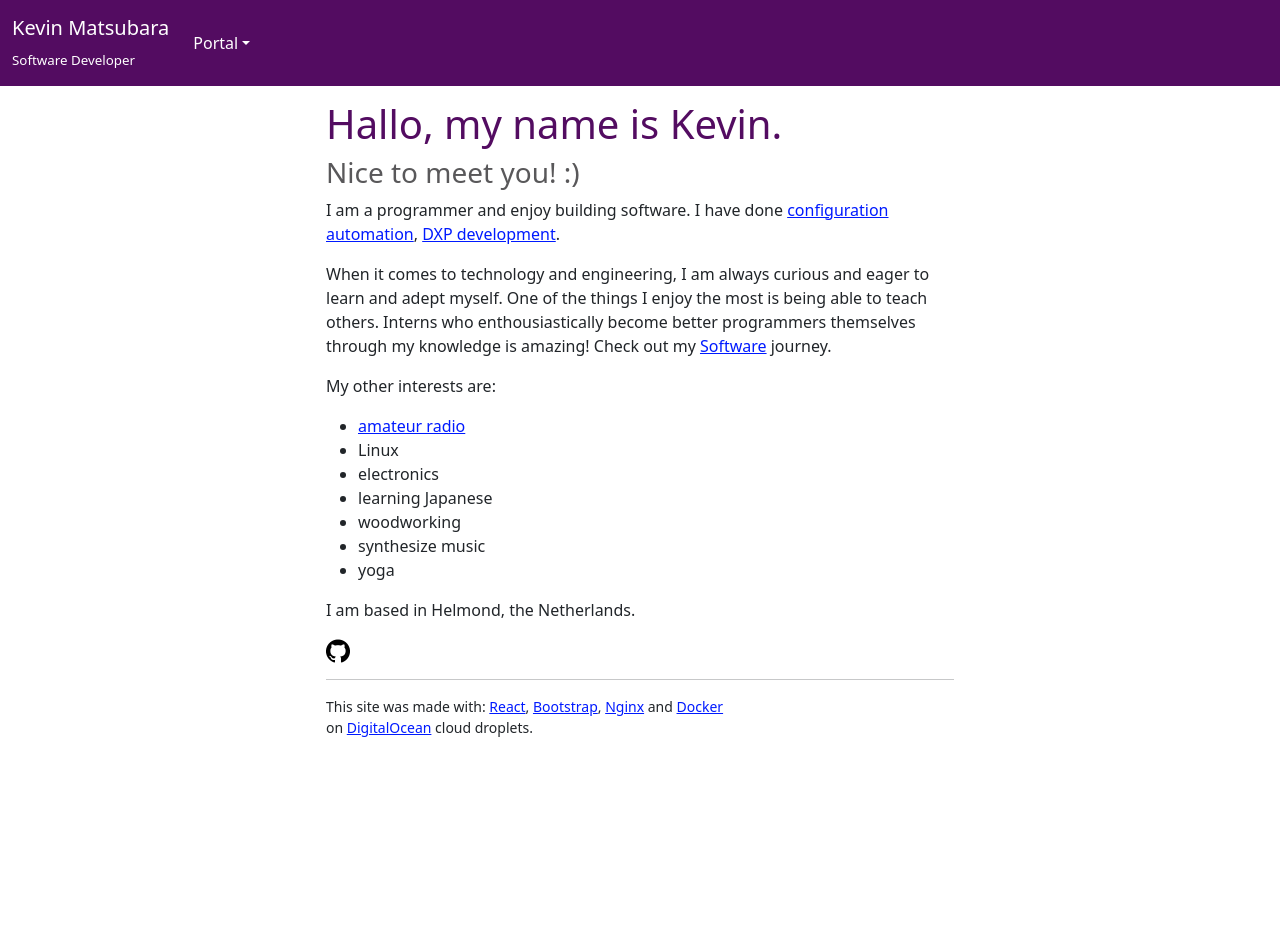
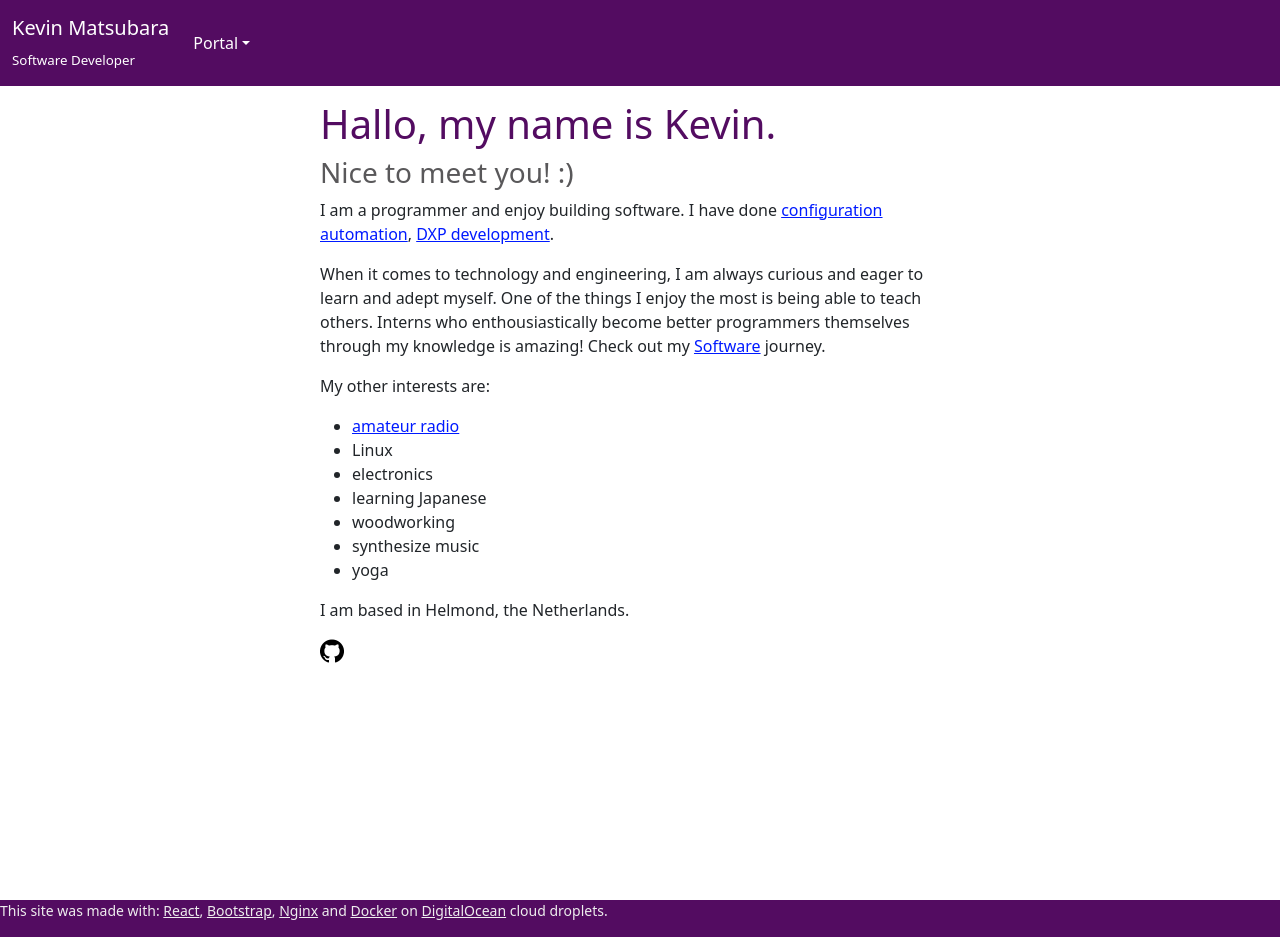
Before and after one commit to PA4KEV/website, a React (Create React App) app: page / in a window 1280 px wide. Before the commit the page ends 900 px from the top, so only its background shows below. Built offline with nearby package versions, Linux system fonts and the light colour scheme.

Commit message:
Create footer

```diff
--- a/src/App.js
+++ b/src/App.js
@@ -17,6 +17,7 @@ import Radio from './Pages/Radio/Radio';
 import Components from './Pages/Radio/Components';
 
 import Linux from './Pages/Linux/Linux';
+import Footer from './UI/Footer';
 
 
 function App() {
@@ -24,8 +25,8 @@ function App() {
     <Router>
       <div className='row '>
         <Navigation />
-      </div>
-      <Routes>
+
+        <Routes>
             <Route exact path='/' element={<Home />}></Route>
             <Route exact path='/pages/software' element={<Software />}></Route>
             <Route exact path='/pages/software/dxp-development' element={<DXPDevelopment />}></Route>
@@ -35,6 +36,9 @@ function App() {
             <Route exact path='/pages/radio/components' element={<Components />}></Route>
             <Route exact path='/pages/linux' element={<Linux />}></Route>
         </Routes>
+
+        <Footer />
+      </div>
     </Router>
     );
 }
--- a/src/Pages/Home.js
+++ b/src/Pages/Home.js
@@ -26,8 +26,6 @@ const Home = () => {
                             <img src={`${process.env.PUBLIC_URL}/icons/github.png`} alt="github icon"/>
                         </a>
                     </p>
-                    <hr/>
-                    <p className="small">This site was made with: <a href="https://reactjs.org/" target="_blank"rel="noopener noreferrer">React</a>, <a href="https://getbootstrap.com/" target="_blank" rel="noopener noreferrer">Bootstrap</a>, <a href="https://www.nginx.com/" target="_blank" rel="noopener noreferrer">Nginx</a> and <a href="https://www.docker.com/" target="_blank" rel="noopener noreferrer">Docker</a><br/>on <a href="https://www.digitalocean.com/" target="_blank" rel="noopener noreferrer">DigitalOcean</a> cloud droplets.</p>
                 </section>
             </div>
         </div>
--- /dev/null
+++ b/src/UI/Footer.css
@@ -0,0 +1,3 @@
+.link-light:hover {
+    color: #9999FF !important;
+}
--- /dev/null
+++ b/src/UI/Footer.js
@@ -0,0 +1,14 @@
+import React from 'react';
+
+import './Footer.css';
+
+
+const Footer = (props) => {
+    return (
+        <footer className="bg-primary text-center text-lg-start text-light">
+            <p className="small">This site was made with: <a className="link-light" href="https://reactjs.org/" target="_blank"rel="noopener noreferrer">React</a>, <a className="link-light" href="https://getbootstrap.com/" target="_blank" rel="noopener noreferrer">Bootstrap</a>, <a className="link-light" href="https://www.nginx.com/" target="_blank" rel="noopener noreferrer">Nginx</a> and <a className="link-light" href="https://www.docker.com/" target="_blank" rel="noopener noreferrer">Docker</a> on <a className="link-light" href="https://www.digitalocean.com/" target="_blank" rel="noopener noreferrer">DigitalOcean</a> cloud droplets.</p>
+        </footer>
+    )
+}
+
+export default Footer;
```
